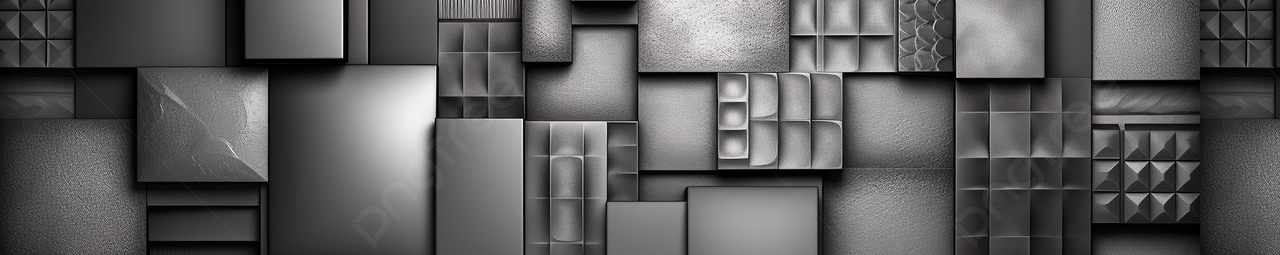
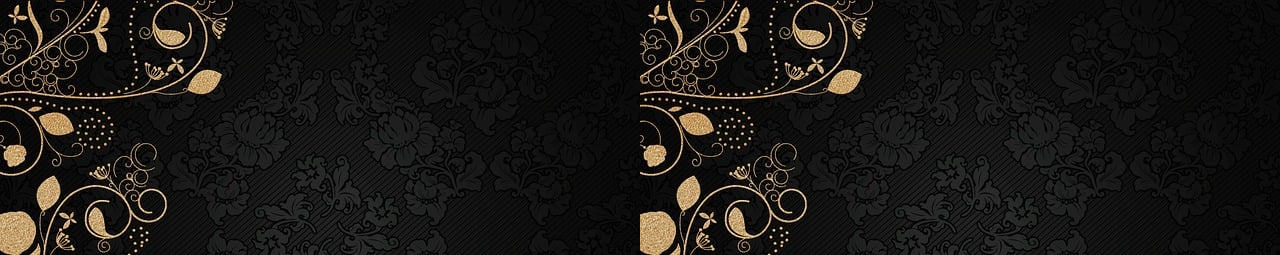
Before and after one commit to panasa1998/stopwatch, a plain HTML site: page index.html in a window 1280 px wide. Shown: the top 255 px of the page. Drawn offline with Linux system fonts and the light colour scheme.

Commit message:
stopwatch

```diff
--- a/index.html
+++ b/index.html
@@ -17,7 +17,7 @@
         justify-content: center;
         align-items: center;
         height: 100vh;
-        background-image: url(wallbrick.jpg);
+        background-image: url(black-bg.jpg);
 
     }
 
```
Also changed, not shown: black-bg.jpg (added).
